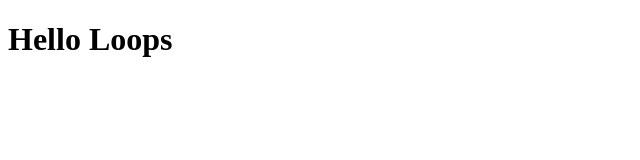
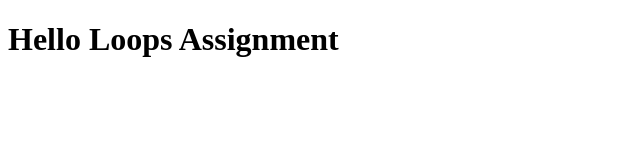
Before and after one commit to Hamzaabro5/Loops-Assignment, a plain HTML site: page index.html in a window 1280 px wide. Shown: the whole page, without its empty margins (0-640 px from the left). Drawn offline with Linux system fonts and the light colour scheme.

Commit message:
Modified file

```diff
--- a/index.html
+++ b/index.html
@@ -6,7 +6,7 @@
     <title>Loop File Solutions</title>
 </head>
 <body>
-    <h1>Hello Loops</h1>
+    <h1>Hello Loops Assignment</h1>
     <h2></h2>
 
 
```
Also changed, not shown: app.js (+47 -0 lines).
